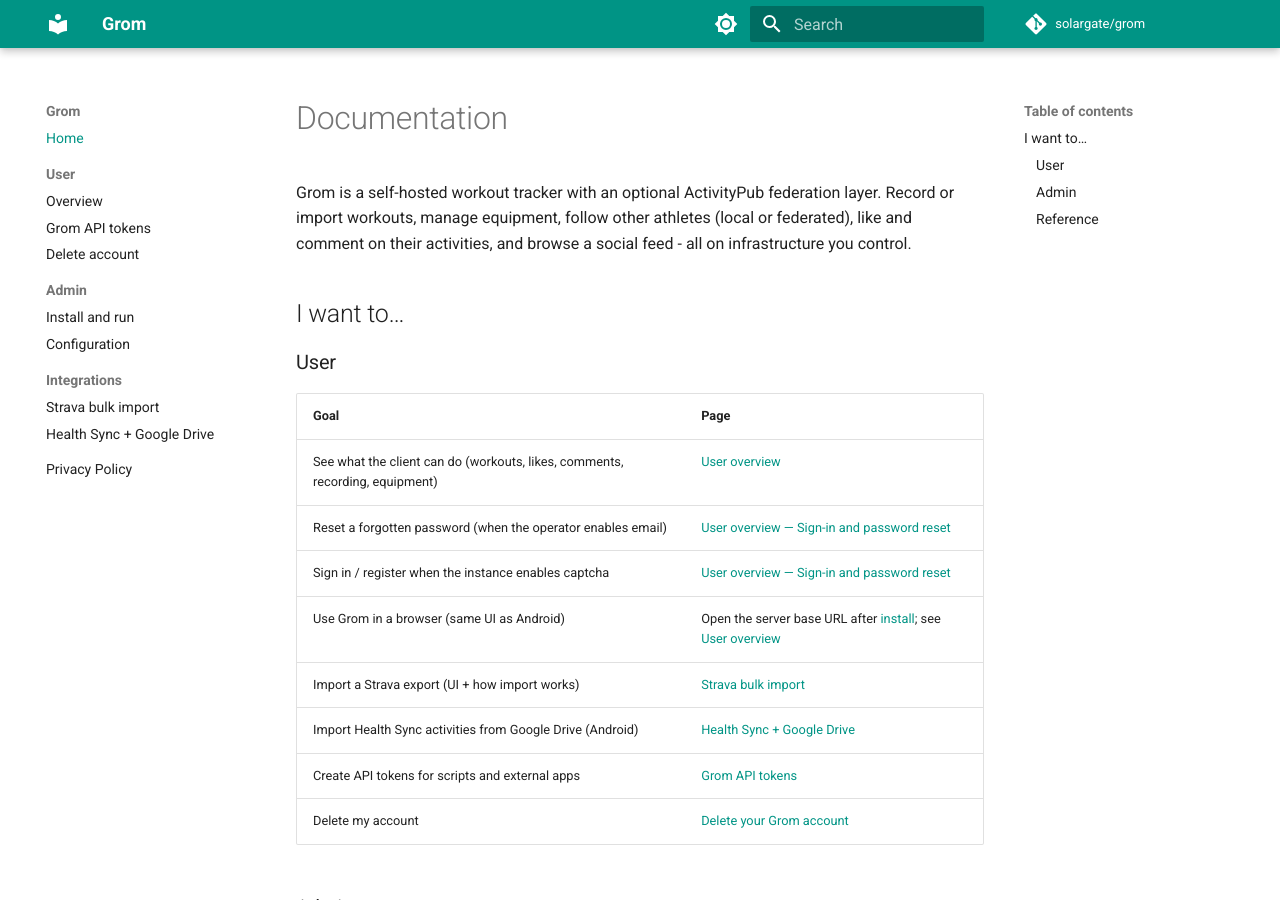
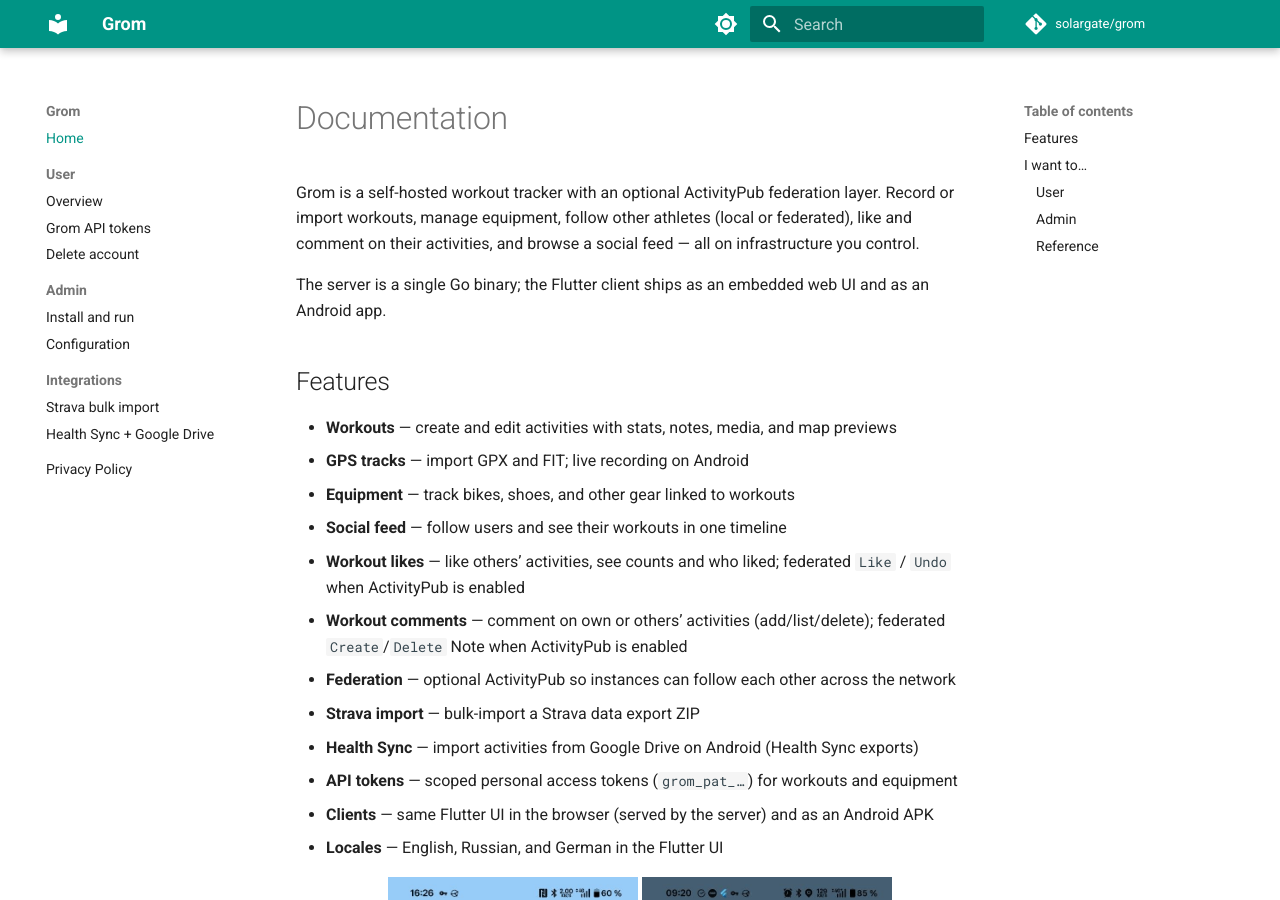
Before and after one commit to solargate/grom, an MkDocs documentation site: the page built from docs/README.md, in a window 1280 px wide and 900 px high. Built offline with MkDocs 1.6.1 and Material for MkDocs 9.7.7, drawn with Linux system fonts in a browser that asks for light colours; comment, search, counter and statistics services are not loaded; some of the changed text lies outside the part shown.

Commit message:
Update documentation

```diff
--- a/docs/README.md
+++ b/docs/README.md
@@ -1,6 +1,31 @@
 # Documentation
 
-Grom is a self-hosted workout tracker with an optional ActivityPub federation layer. Record or import workouts, manage equipment, follow other athletes (local or federated), like and comment on their activities, and browse a social feed - all on infrastructure you control.
+Grom is a self-hosted workout tracker with an optional ActivityPub federation layer. Record or import workouts, manage equipment, follow other athletes (local or federated), like and comment on their activities, and browse a social feed — all on infrastructure you control.
+
+The server is a single Go binary; the Flutter client ships as an embedded web UI and as an Android app.
+
+## Features
+
+- **Workouts** — create and edit activities with stats, notes, media, and map previews
+- **GPS tracks** — import GPX and FIT; live recording on Android
+- **Equipment** — track bikes, shoes, and other gear linked to workouts
+- **Social feed** — follow users and see their workouts in one timeline
+- **Workout likes** — like others’ activities, see counts and who liked; federated `Like` / `Undo` when ActivityPub is enabled
+- **Workout comments** — comment on own or others’ activities (add/list/delete); federated `Create`/`Delete` Note when ActivityPub is enabled
+- **Federation** — optional ActivityPub so instances can follow each other across the network
+- **Strava import** — bulk-import a Strava data export ZIP
+- **Health Sync** — import activities from Google Drive on Android (Health Sync exports)
+- **API tokens** — scoped personal access tokens (`grom_pat_…`) for workouts and equipment
+- **Clients** — same Flutter UI in the browser (served by the server) and as an Android APK
+- **Locales** — English, Russian, and German in the Flutter UI
+
+<p align="center">
+  <img src="screenshots/workout-list.jpg" width="250" alt="Workout list" />
+  <img src="screenshots/workout-record.jpg" width="250" alt="Live recording" />
+  <img src="screenshots/equipment.jpg" width="250" alt="Equipment" />
+</p>
+
+Screen-by-screen tour: [User overview](user/overview.md). Build and run: [Install and run](admin/install.md). Source and quick start: [repository README](https://github.com/solargate/grom#readme).
 
 ## I want to…
 
```
Also changed, not shown: AGENTS.md (+1 -1 lines), CHANGELOG.md (+1 -0 lines).
